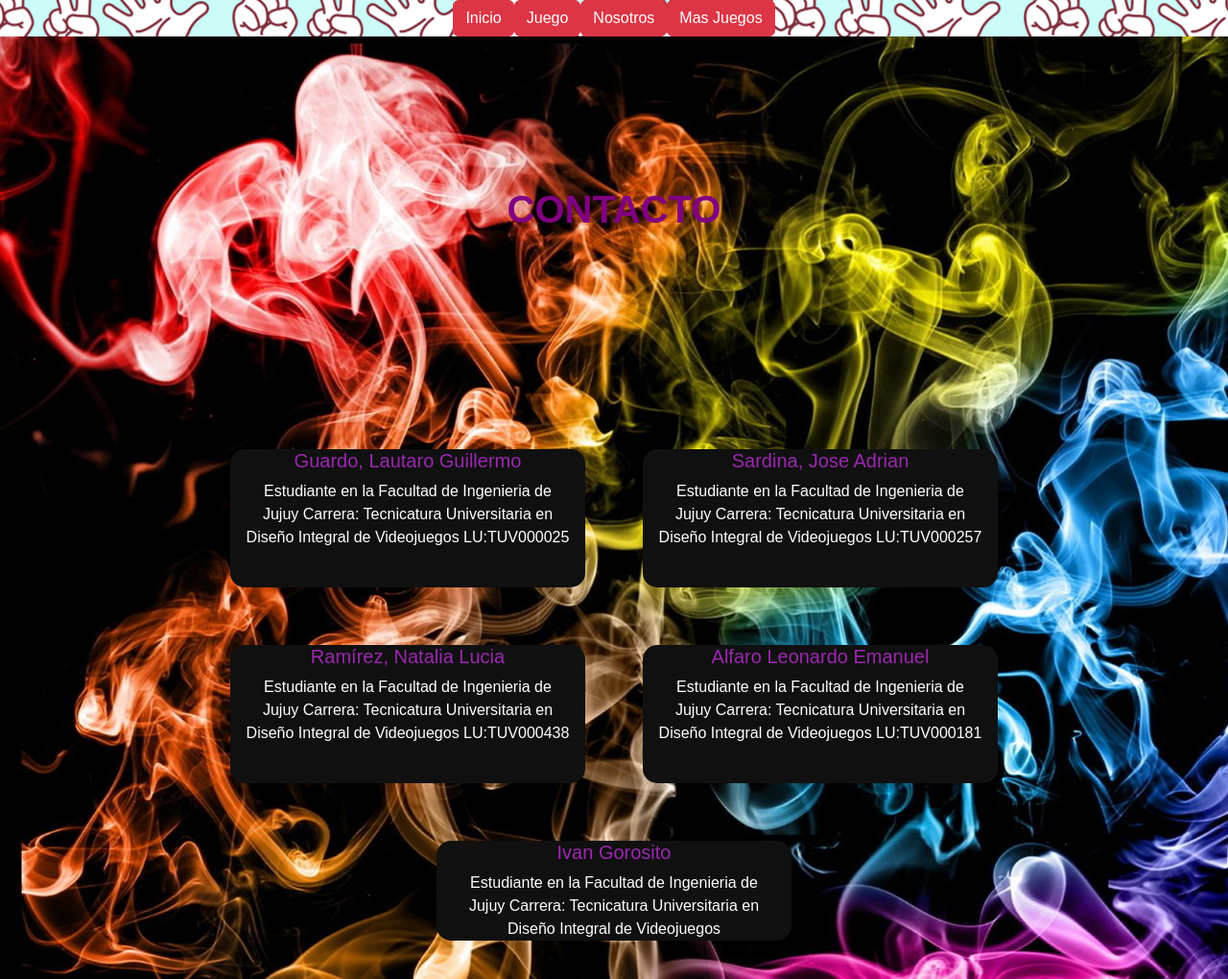
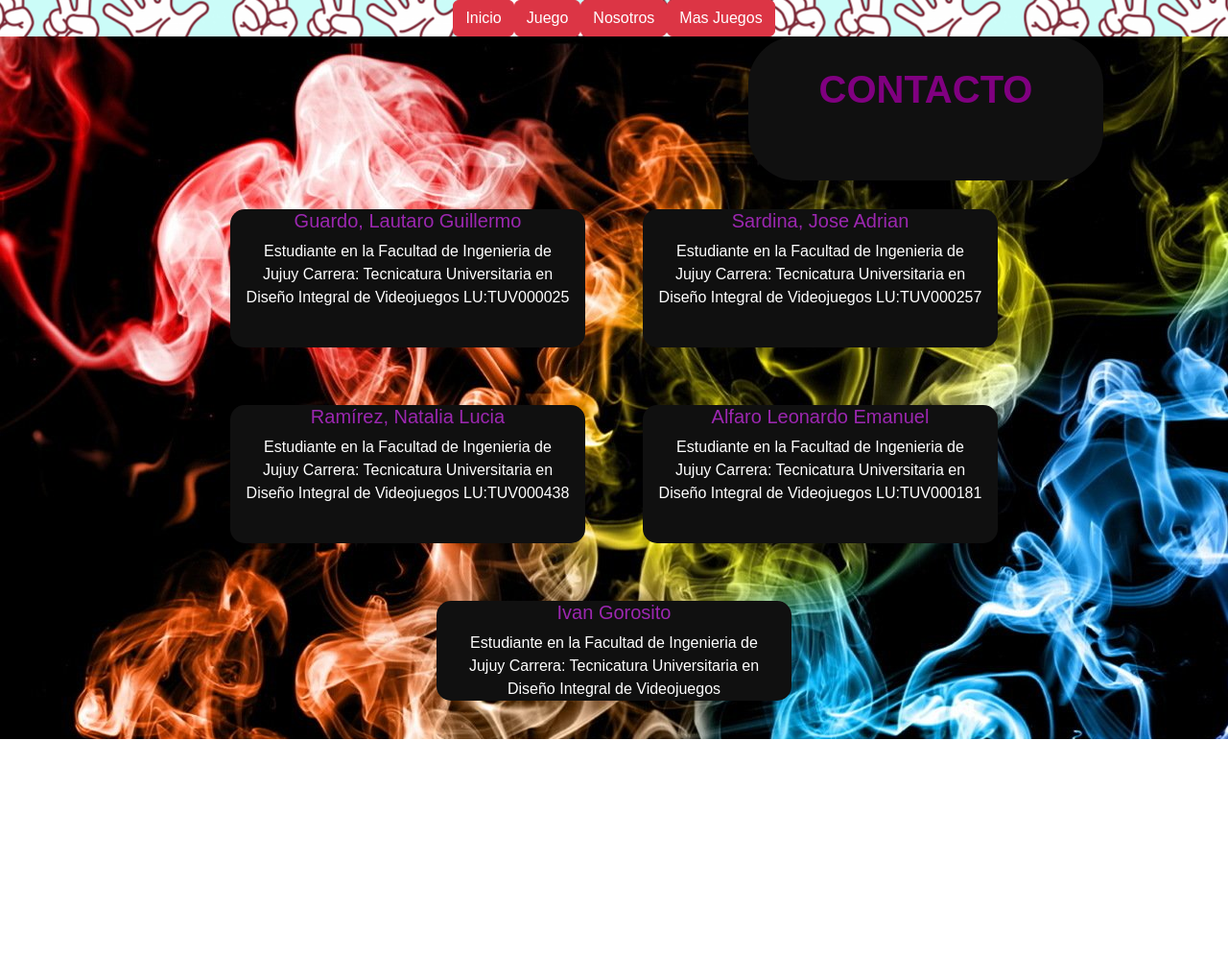
Before and after one commit to AdrianSardina/proyecto-PiedraPapelYTijera-React-grupo_15, a React app: page /nosotros in a window 1280 px wide. Shown: the whole page at 96% size. After the commit the page ends 800 px from the top, so only its background shows below. Built offline with nearby package versions, Linux system fonts and the light colour scheme.

Commit message:
mejora del estilo de la pagina Nosotros. Natalia Ramirez

```diff
--- a/src/Componentes/Nosotros.js
+++ b/src/Componentes/Nosotros.js
@@ -7,7 +7,7 @@
             <div >
                 <body className="fondo">
 
-                    <header className="content header">
+                    <header className="header">
 
                         <h1 className="title">Contacto</h1>
 
--- a/src/css/estiloNR.css
+++ b/src/css/estiloNR.css
@@ -15,6 +15,12 @@
     display: flex;
     justify-content: center;
     align-items: center;
+    background-color: #101010;
+    height: 150px;
+    width: 370px;
+    border-radius: 50px;
+    margin-left: 780px;
+
 
 }
 
```
